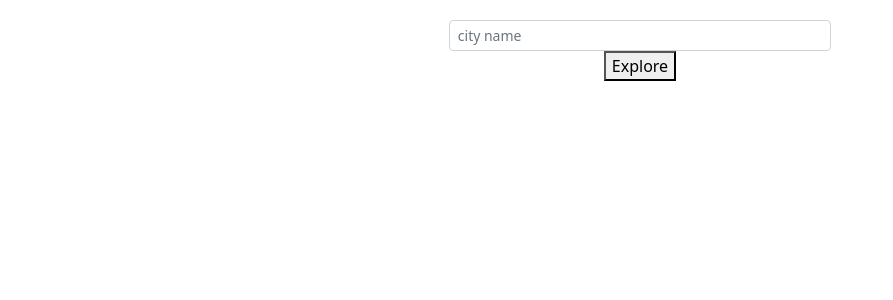
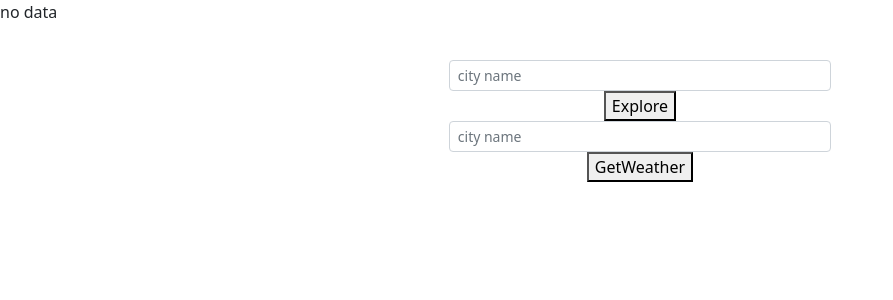
Before and after one commit to agabekian/city-explorer, a React (Create React App) app: page / in a window 1280 px wide. Shown: the top 300 px of the page, without its empty margins (0-893 px from the left). Built offline with nearby package versions, Linux system fonts and the light colour scheme.

Commit message:
added weather

```diff
--- a/src/App.js
+++ b/src/App.js
@@ -12,7 +12,9 @@ class App extends React.Component {
       city: "",
       cityData: null,
       error: false,
-      errorMessage: ""
+      errorMessage: "",
+      showWeather:false,
+      weatherData:null
     }
   }
 
@@ -22,6 +24,19 @@ class App extends React.Component {
       city: e.target.value
     })
   }
+handleSubmit = async (e) => {
+  e.preventDefault();
+
+  let url = `${process.env.REACT_APP_SERVER}/weather?name=${this.state.city}`
+  console.log("hey",url);
+  let weatherData = await axios.get(url);
+
+  // console.log(weatherData.data);
+  this.setState({
+    weatherData: weatherData.data,
+    showWeather: true
+  })
+}
 
   getCityData = async (e) => {
     e.preventDefault();
@@ -44,10 +59,20 @@ class App extends React.Component {
   render() {
     return (
       <div className="App">
-        <div style={{ width: "33%", textAlign: "center", margin: "auto", padding: "20px" }}>
+        {this.state.showWeather
+        ?
+        this.state.weatherData.map(d =><p>{d.date},{d.description}</p>)
+        :
+        <p>no data</p>
+  }
+              <div style={{ width: "33%", textAlign: "center", margin: "auto", padding: "20px" }}>
           <Form onSubmit={this.getCityData}>
             <Form.Control size="sm" placeholder="city name" onInput={this.handleInput} />
             <button>Explore</button>
+          </Form>
+          <Form onSubmit={this.handleSubmit}>
+            <Form.Control size="sm" placeholder="city name" onInput={this.handleInput} />
+            <button>GetWeather</button>
           </Form>
         </div>
         {this.state.error
@@ -75,3 +100,54 @@ class App extends React.Component {
 }
 
 export default App;
+
+// constructor(props) {
+//   super(props);
+//   this.state = {
+//     species: '',
+//     petData: {},
+//     showPet: false
+//   }
+// }
+
+// handleInput = (e) => {
+//   this.setState({
+//     species: e.target.value
+//   });
+// }
+
+// handleSubmit = async (e) => {
+//   e.preventDefault();
+
+//   let url = `${process.env.REACT_APP_SERVER}/pet?species=${this.state.species}`
+//   let petData = await axios.get(url);
+
+//   // console.log(petData.data);
+//   this.setState({
+//     petData: petData.data,
+//     showPet: true
+//   })
+// }
+
+
+// render() {
+//   return (
+//     <>
+//       <h1>Find Your Pet</h1>
+//       <form onSubmit={this.handleSubmit}>
+//         <label>
+//           Search
+//           <input type="text" onInput={this.handleInput}/>
+//         </label>
+//         <button type="submit">Display Pet</button>
+//       </form>
+//       {
+//         this.state.showPet &&
+//         <p>{this.state.petData.name} is a {this.state.petData.breed}</p>
+//       }
+//     </>
+//   )
+// }
+// }
+
+// export default App;
```
